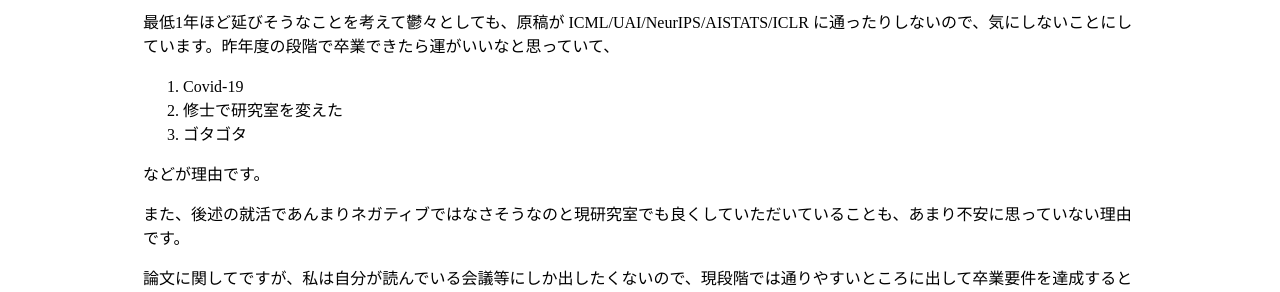
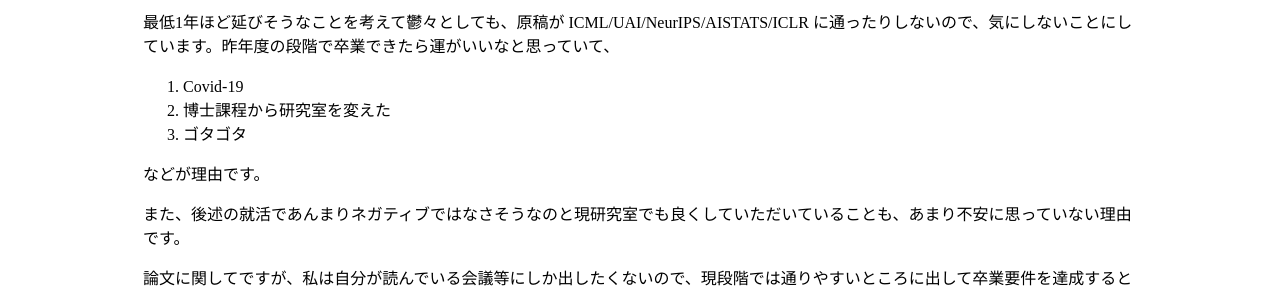
Before and after one commit to nzw0301/nzw0301.github.io, a Jekyll site: the page built from _posts/2021-04-01-D4.md, in a window 1280 px wide and 1161 px high. Shown: the part 480-772 px from the top of the window. Built offline with Jekyll 4.4.1, drawn with Linux system fonts in a browser that asks for light colours; nearby versions of some CDN libraries; some web fonts are replaced; a style sheet for code colours, icons or effects is not loaded.

Commit message:
Fix typo

```diff
--- a/_posts/2021-04-01-D4.md
+++ b/_posts/2021-04-01-D4.md
@@ -16,7 +16,7 @@ title: "D4"
 最低1年ほど延びそうなことを考えて鬱々としても、原稿が ICML/UAI/NeurIPS/AISTATS/ICLR に通ったりしないので、気にしないことにしています。昨年度の段階で卒業できたら運がいいなと思っていて、
 
 1. Covid-19
-2. 修士で研究室を変えた
+2. 博士課程から研究室を変えた
 3. ゴタゴタ
 
 などが理由です。
```
